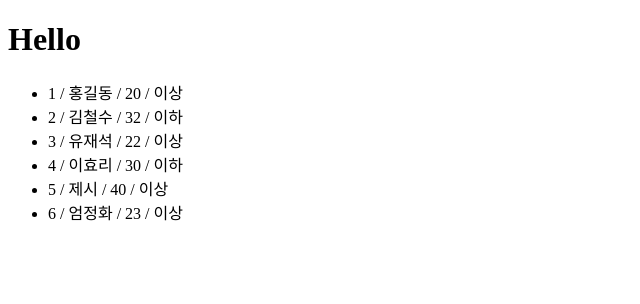
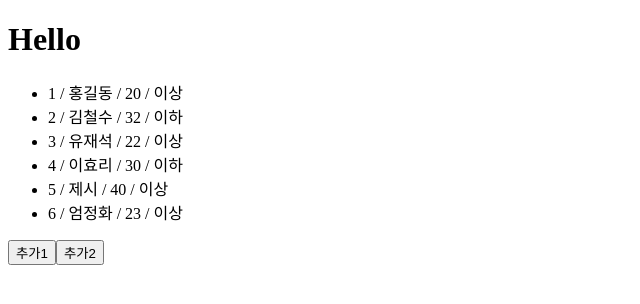
Before and after one commit to qkaxhfms/practice_react_2, a React (Create React App) app in the folder item3/: page / in a window 1280 px wide. Shown: the top 304 px of the page, without its empty margins (0-640 px from the left). Built offline with nearby package versions, Linux system fonts and the light colour scheme.

Commit message:
함수 추가

```diff
--- a/item3/src/Components/Test1.js
+++ b/item3/src/Components/Test1.js
@@ -11,6 +11,18 @@ class Test1 extends Component {
             { no: 6, name: "엄정화", age: 23, done: true },
         ],
     };
+
+    handleAdd1 = () => {
+        this.setState({
+            data:this.state.data.concat({no:7,name:'아무개',age:200,done:true})
+        })
+    }
+    handleAdd2 = () => {
+        this.setState({
+            data:this.state.data.concat({no:8,name:'가나다',age:100,done:false})
+        })
+    }
+
     render() {
         return (
             <div>
@@ -20,7 +32,11 @@ class Test1 extends Component {
                             {item.no} / {item.name} / {item.age} / {item.done === true ? '이상':'이하'}
                         </li>)
                     }
-                    </ul>
+                </ul>
+                <div>
+                    <button onClick={this.handleAdd1}>추가1</button>
+                    <button onClick={this.handleAdd2}>추가2</button>
+                </div>
             </div>
         );
     }
```
Also changed, not shown: 1 other file (tests, documents, lock files or other folders).
